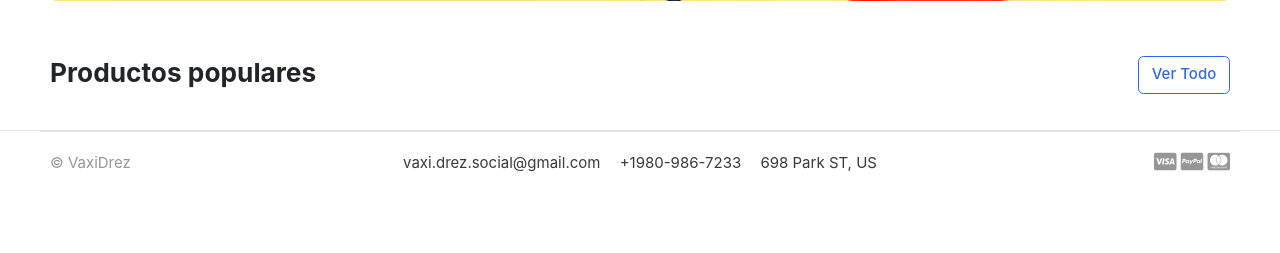
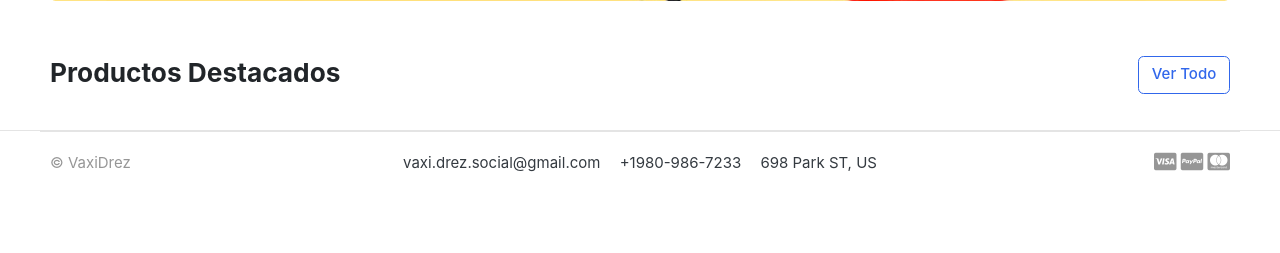
Before and after one commit to RobertoAndrade-Q/ecommerce-django, a Django app: page / in a window 1280 px wide. Shown: the part 432-685 px from the top of the page. Run offline with Django 4.2, Linux system fonts and the light colour scheme; data that the repository does not hold is empty; some web fonts are replaced.

Commit message:
Segundo commit

```diff
--- a/templates/index.html
+++ b/templates/index.html
@@ -22,7 +22,7 @@
 
 	<header class="section-heading">
 		<a href="{% url 'store' %}" class="btn btn-outline-primary float-right">Ver Todo</a>
-		<h3 class="section-title">Productos populares</h3>
+		<h3 class="section-title">Productos Destacados</h3>
 	</header><!-- sect-heading -->
 
 
```
